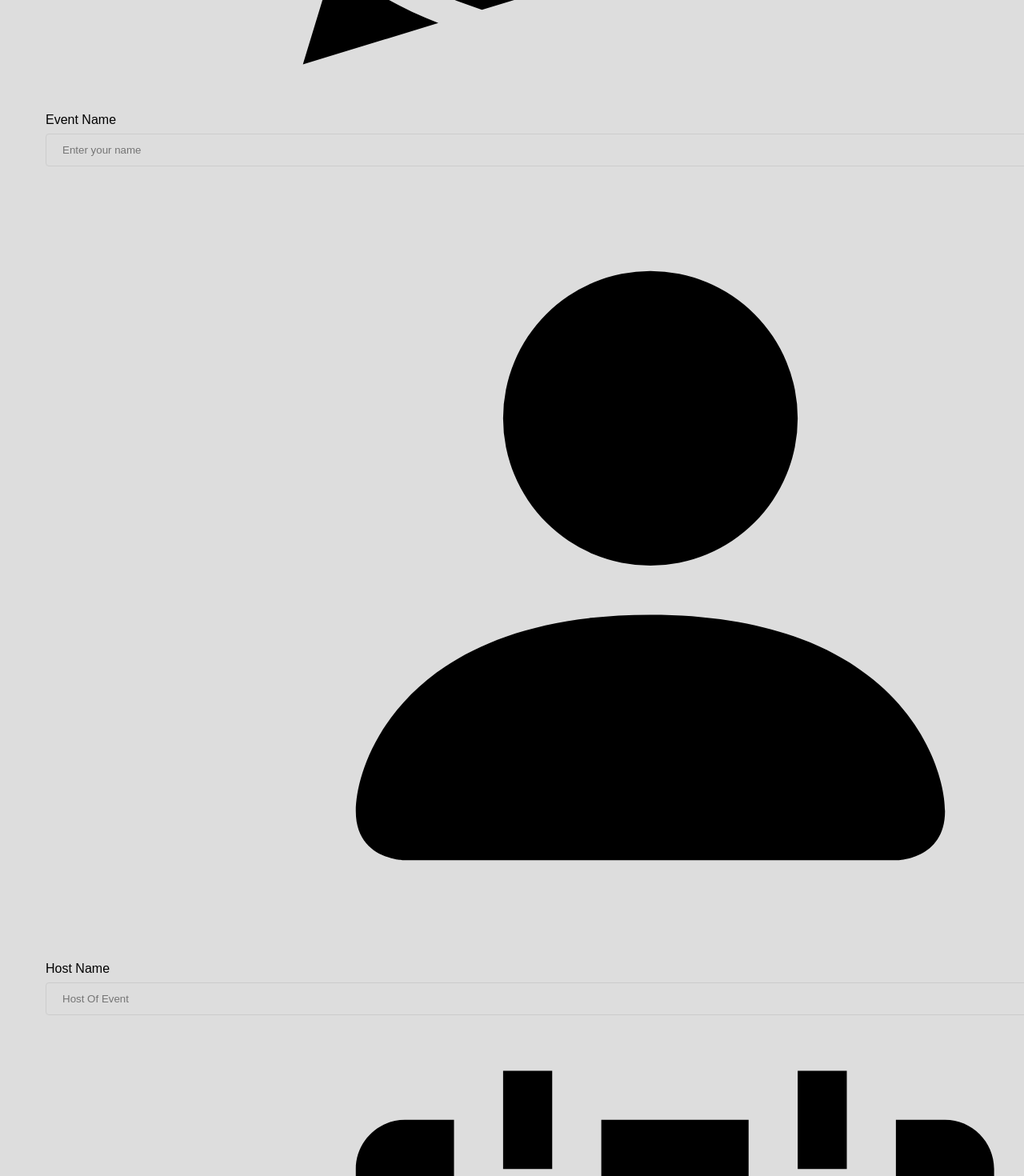
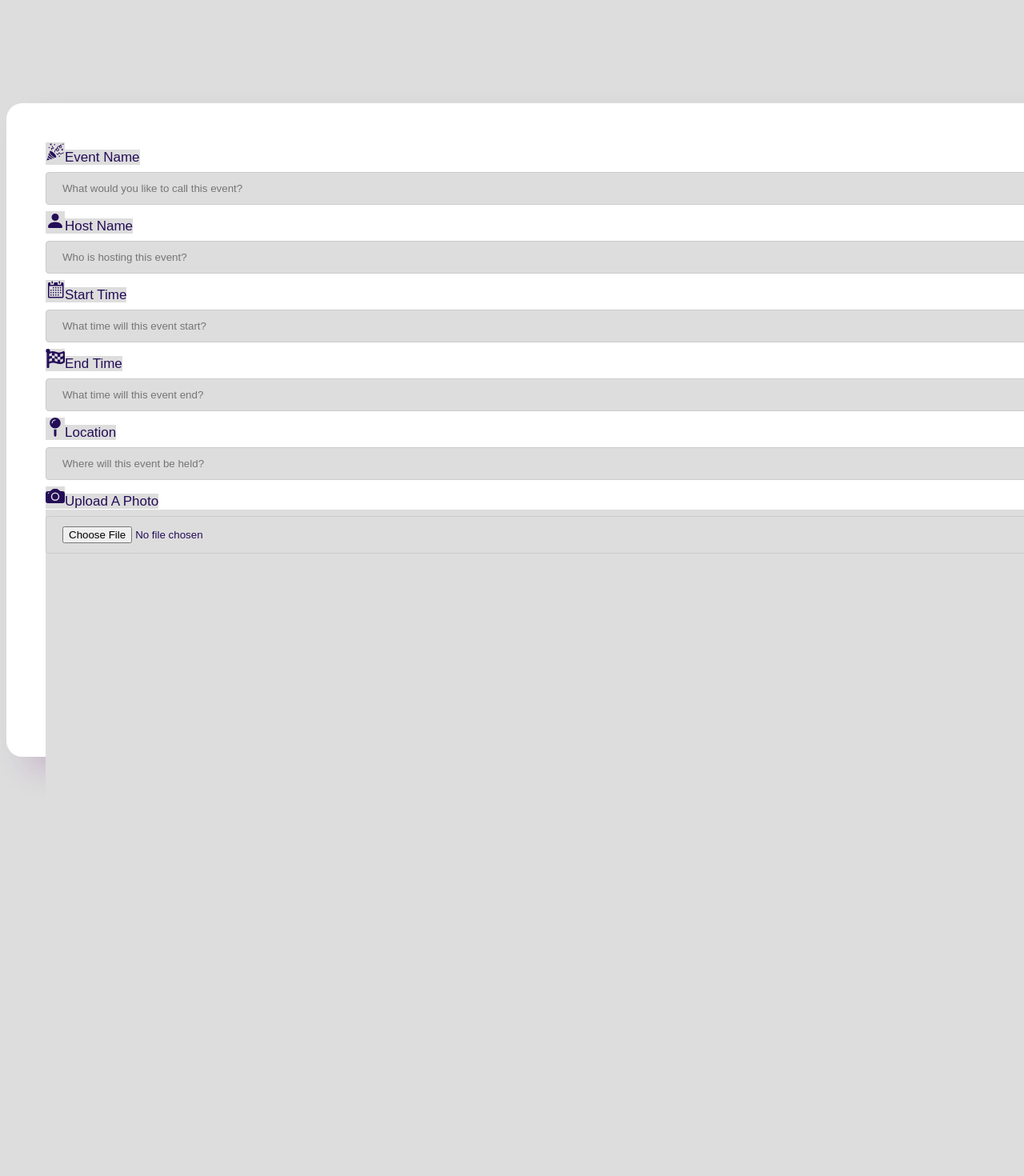
Before and after one commit to ryanghoward/envited-assessment, a React (Create React App) app: page /create in a window 1280 px wide. Shown: the part 920-2390 px from the top of the page at 80% size. Built offline with nearby package versions, Linux system fonts and the light colour scheme.

Commit message:
Final commit

```diff
--- a/src/App.css
+++ b/src/App.css
@@ -135,7 +135,7 @@ br {
   border: none;
 }
 
-/* Create Event Page */
+/*! Create Event Page */
 
 .createEventForm body {
   background: linear-gradient(0deg, #a883ff, #9d73ff), #ae9aff;
@@ -189,3 +189,12 @@ input:focus {
   border-radius: 10px;
   color: white;
 }
+
+.icon {
+  height: 1.5rem;
+  width: 1.5rem;
+}
+
+.uploadImage {
+  border: 1px solid red;
+}
--- a/src/App.js
+++ b/src/App.js
@@ -1,8 +1,8 @@
 import { BrowserRouter as Router, Routes, Route } from "react-router-dom";
-import CreateEvent from "./components/CreateEvent";
-// import "./App.css";
 
 import Home from "./components/Home";
+import CreateEvent from "./components/CreateEvent";
+// import Event from "./components/Event";
 
 function App() {
   return (
@@ -10,6 +10,7 @@ function App() {
       <Routes>
         <Route exact path='/' element={<Home />} />
         <Route path='/create' element={<CreateEvent />} />
+        {/* <Route path='/event' element={<Event />} /> */}
       </Routes>
     </Router>
   );
--- a/src/components/CreateEvent.js
+++ b/src/components/CreateEvent.js
@@ -1,13 +1,13 @@
 import React, { useState } from "react";
 import { useNavigate } from "react-router-dom";
-import "../App.css";
 import axiosWithAuth from "../utils/axiosWithAuth";
 import { Link } from "react-router-dom";
+import "../App.css";
 
+import { GoCalendar } from "react-icons/go";
+import { BsFillPersonFill, BsCameraFill } from "react-icons/bs";
+import { FaFlagCheckered, FaMapPin } from "react-icons/fa";
 import { GiPartyPopper } from "react-icons/gi";
-import { BsFillPersonFill, BsCameraFill } from "react-icons/bs";
-import { GoCalendar } from "react-icons/go";
-import { FaFlagCheckered, FaMapPin } from "react-icons/fa";
 
 const UploadImage = () => {
   const [selectedImage, setSelectedImage] = useState(null);
@@ -53,7 +53,7 @@ const CreateEvent = () => {
   const sendItems = (newEvent) => {
     axiosWithAuth()
       .post(newEvent)
-      .then((res) => {
+      .then((resp) => {
         push("/events");
       })
       .catch((err) => {
@@ -61,7 +61,7 @@ const CreateEvent = () => {
       });
   };
 
-  const submit = (e) => {
+  const handleSubmit = (e) => {
     e.preventDefault();
     const newEvent = {
       eventName: formValues.eventName,
@@ -85,62 +85,68 @@ const CreateEvent = () => {
 
   return (
     <div className='createEventForm'>
-      <form onSubmit={submit}>
-        {/* <h1>Start Planning!</h1> */}
-        Start Planning!
-        <GiPartyPopper />
+      <h1>Start Planning!</h1>
+      <form onSubmit={handleSubmit}>
+        <label>
+          <GiPartyPopper className='icon' />
           Event Name
-        <br />
-        <label>
           <input
             value={formValues.eventName}
             name='eventName'
             type='text'
             onChange={change}
-            placeholder='Enter your name'
+            placeholder='What would you like to call this event?'
           />
         </label>
-        <BsFillPersonFill />
+        <label>
+          <BsFillPersonFill className='icon' />
           Host Name
-        <label>
           <input
             value={formValues.hostName}
             name='hostName'
             type='text'
             onChange={change}
-            placeholder='Host Of Event'
+            placeholder='Who is hosting this event?'
           />
         </label>
-        <GoCalendar />
+        <label>
+          <GoCalendar className='icon' />
           Start Time
           <input
             value={formValues.startTime}
             name='startTime'
             type='text'
             onChange={change}
-          placeholder='Event Start Time'
+            placeholder='What time will this event start?'
           />
-        <FaFlagCheckered />
+        </label>
+        <label>
+          <FaFlagCheckered className='icon' />
           End Time
           <input
             value={formValues.endTime}
             name='endTime'
             type='text'
             onChange={change}
-          placeholder='Event End Time'
+            placeholder='What time will this event end?'
           />
-        <FaMapPin />
+        </label>
+        <label>
+          <FaMapPin className='icon' />
           Location
           <input
             value={formValues.eventLocation}
             name='eventLocation'
             type='text'
             onChange={change}
-          placeholder='Event Location'
+            placeholder='Where will this event be held?'
           />
-        <BsCameraFill />
-        Photo
-        <UploadImage />
+        </label>
+        <label>
+          <BsCameraFill className='icon' />
+          Upload A Photo
+          <UploadImage className='uploadImage' />
+        </label>
         <Link to='/event'>
           <input type='submit' value='Schedule Event' />
         </Link>
```
Lines whose indentation alone changed are shown as unchanged.
